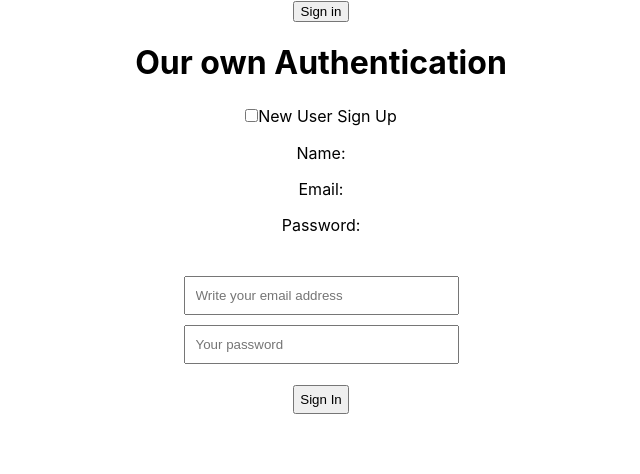
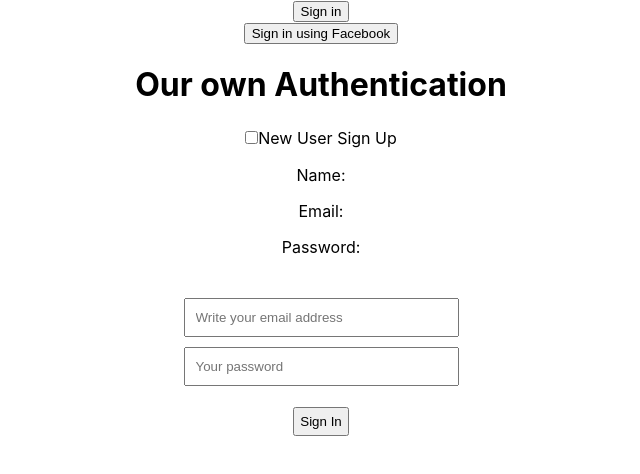
Before and after one commit to mdshahnewaz4767/firebase-authentication, a React (Create React App) app: page / in a window 1280 px wide. Shown: the top 474 px of the page, without its empty margins (319-959 px from the left). Built offline with nearby package versions, Linux system fonts and the light colour scheme.

Commit message:
How to handle facebook login

```diff
--- a/src/App.js
+++ b/src/App.js
@@ -18,9 +18,10 @@
     success: false
   });
 
-  const provider = new firebase.auth.GoogleAuthProvider();
+  const googleProvider = new firebase.auth.GoogleAuthProvider();
+  const fbProvider = new firebase.auth.FacebookAuthProvider();
   const handleSignIn = () => {
-    firebase.auth().signInWithPopup(provider)
+    firebase.auth().signInWithPopup(googleProvider)
     .then(res => {
       const {displayName, email} = res.user;
       const signedInUser = {
@@ -31,8 +32,32 @@
       setUser(signedInUser);
     })
     .catch(error => {
-      alert('Something went wrong!!')
+      console.log(error);
+      console.log(error.message);
     })
+  }
+
+  //Fb Sign in
+  const handleFbSignIn = () => {
+    firebase.auth().signInWithPopup(fbProvider)
+    .then((result) => {
+      var credential = result.credential;
+      // The signed-in user info.
+      var user = result.user;
+      console.log('fb user sign in', user);
+      // This gives you a Facebook Access Token. You can use it to access the Facebook API.
+      var accessToken = credential.accessToken;
+    })
+    .catch((error) => {
+      var errorCode = error.code;
+      var errorMessage = error.message;
+      // The email of the user's account used.
+      var email = error.email;
+      // The firebase.auth.AuthCredential type that was used.
+      var credential = error.credential;
+
+      // ...
+    });
   }
 
   //Sign out
@@ -123,15 +148,18 @@
   return (
     <div className="App">
 
+
+      {
+        user.isSignedIn ? <button onClick={handleSignOut}>Sign out</button> :
+        <button onClick={handleSignIn}>Sign in</button>
+      }
+      <br/>
+      {/* <button onClick={handleSignIn}>Sign in</button> */}
+      <button onClick={handleFbSignIn}>Sign in using Facebook</button>
       {
         user.isSignedIn && <div><p>Welcome, {user.name}</p>
         <p>Your email: {user.email}</p></div>
       }
-      {
-        user.isSignedIn ? <button onClick={handleSignOut}>Sign out</button> :
-        <button onClick={handleSignIn}>Sign in</button>
-      }
-      {/* <button onClick={handleSignIn}>Sign in</button> */}
 
       <h1>Our own Authentication</h1>
       <input type="checkbox" onChange={() => setNewUser(!newUser)} name="newUser" id="newUser"/>
```
